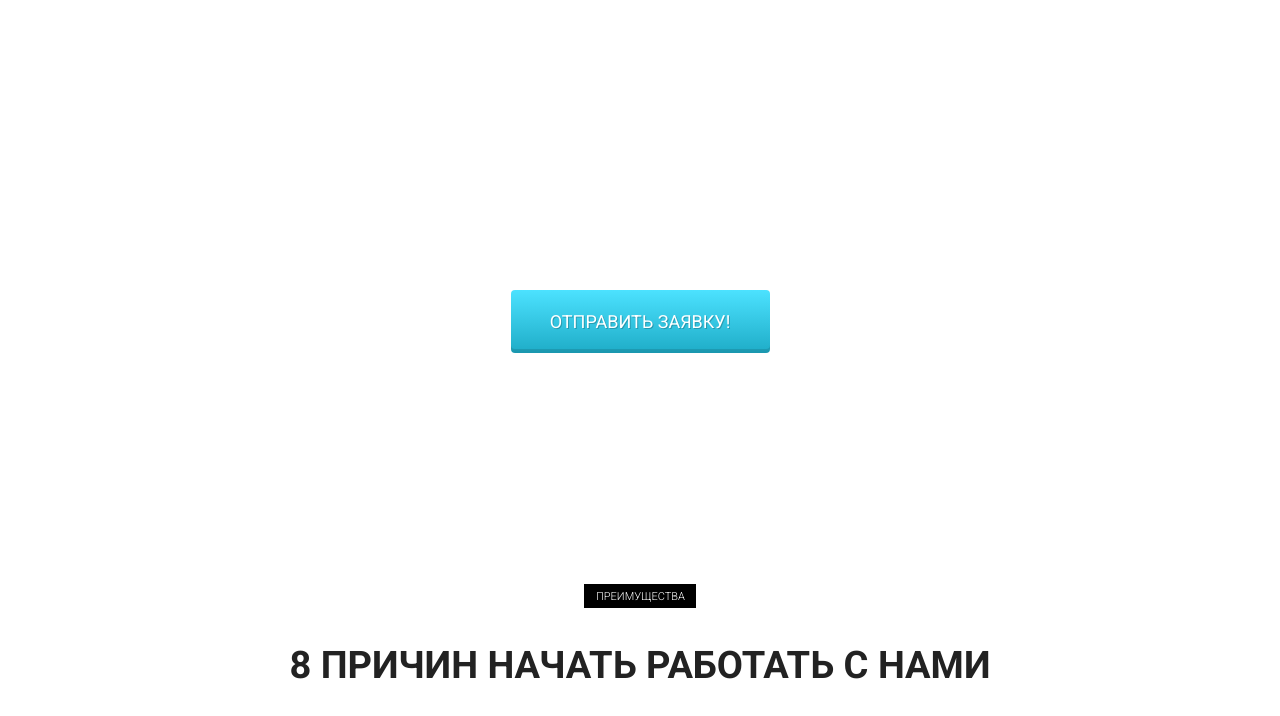
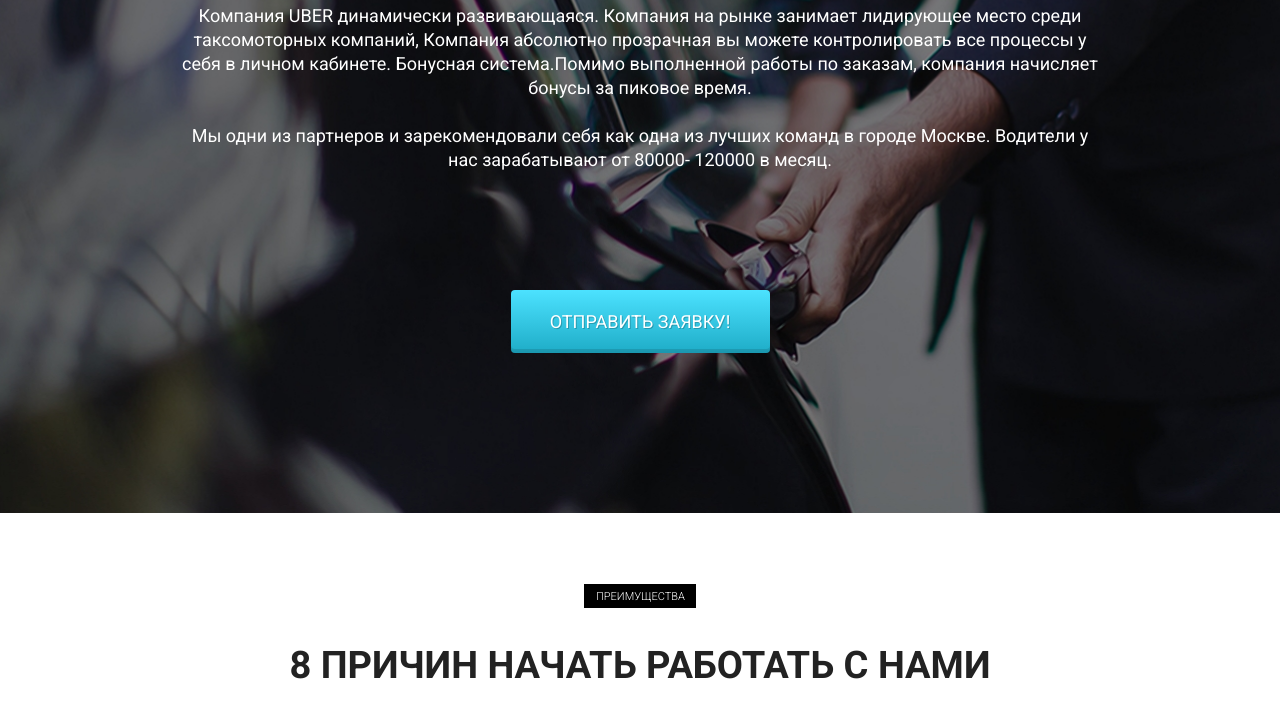
Before and after one commit to Rohachenko/Rohachenko.github.io, a plain HTML site: page index.html in a window 1280 px wide. Shown: the part 337-1053 px from the top of the page. Drawn offline with Linux system fonts and the light colour scheme.

Commit message:
Update style.css

```diff
--- a/css/style.css
+++ b/css/style.css
@@ -87,7 +87,7 @@ nav {
 
 .promo {
   min-height: 800px;
-  background: url("..img/bg/main_bg.jpg") center center/cover no-repeat;
+  background: url("../img/bg/main_bg.jpg") center center/cover no-repeat;
   padding: 150px 0 135px 0; }
   .promo_header {
     color: #ffffff;
```
